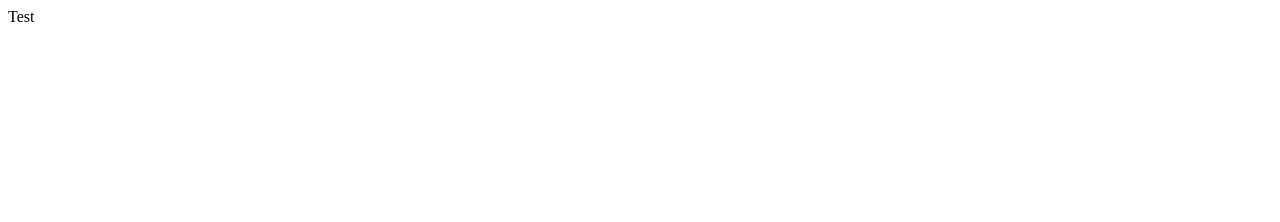
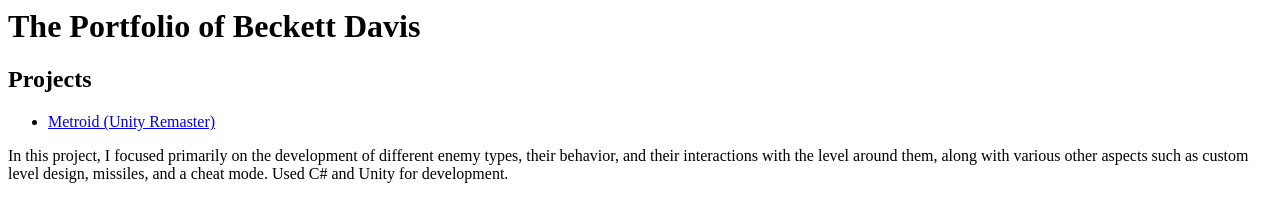
Before and after one commit to daviskb/daviskb.github.io, a plain HTML site: page index.html in a window 1280 px wide. Drawn offline with Linux system fonts and the light colour scheme.

Commit message:
update portfolio

```diff
--- a/index.html
+++ b/index.html
@@ -1 +1,17 @@
-Test
+<html>
+
+<h1>The Portfolio of Beckett Davis</h1>
+
+<h2>Projects</h2>
+
+<ul>
+    <li><a href="https://daviskb.itch.io/metroid-clone">Metroid (Unity Remaster)</a></li>
+</ul>
+
+In this project, I focused primarily on the development of different enemy types, their behavior, and their
+interactions with the level around them, along with various other aspects such as custom level design, missiles, and
+a cheat mode.
+
+Used C# and Unity for development.
+
+</html>
```
